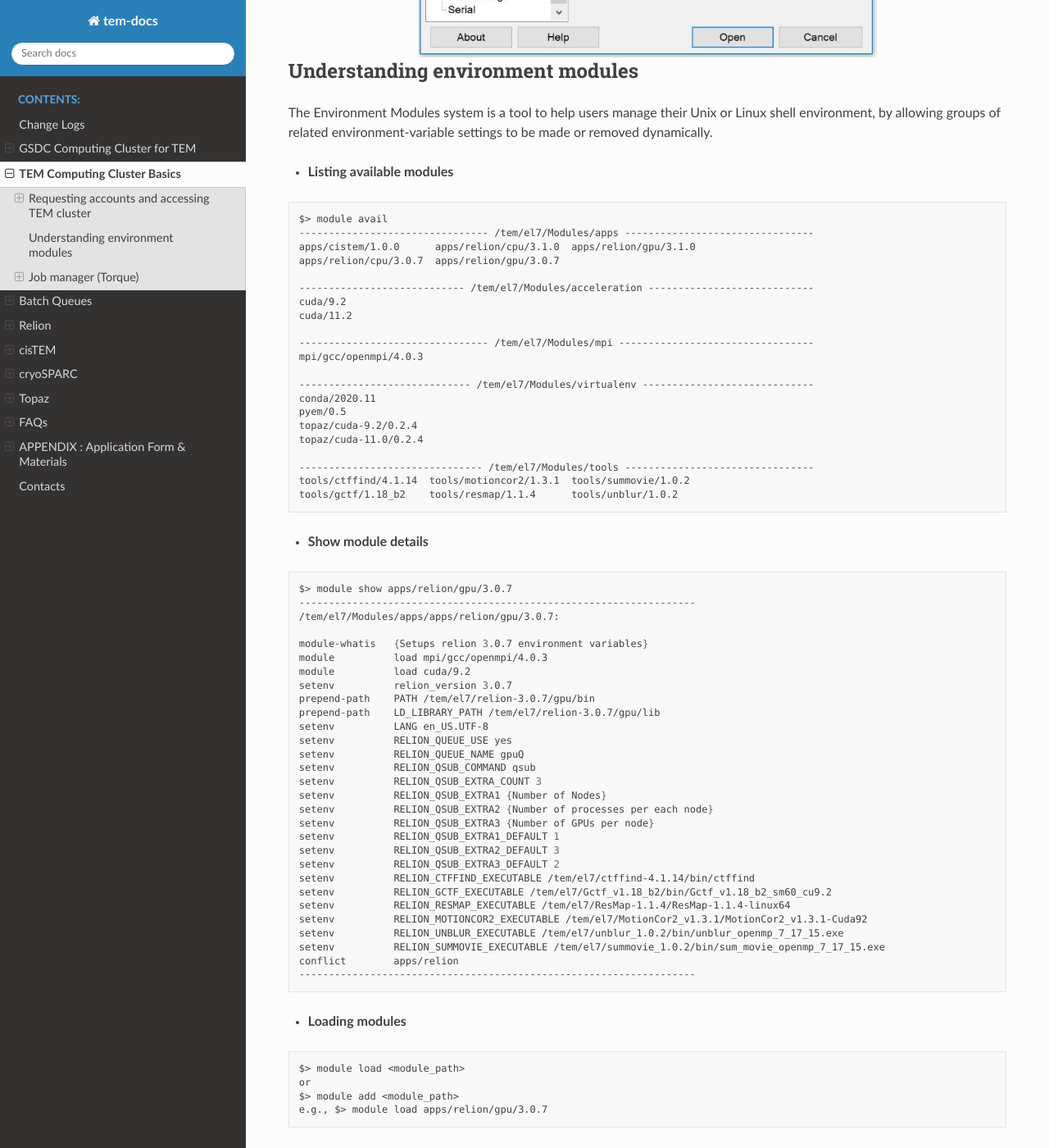
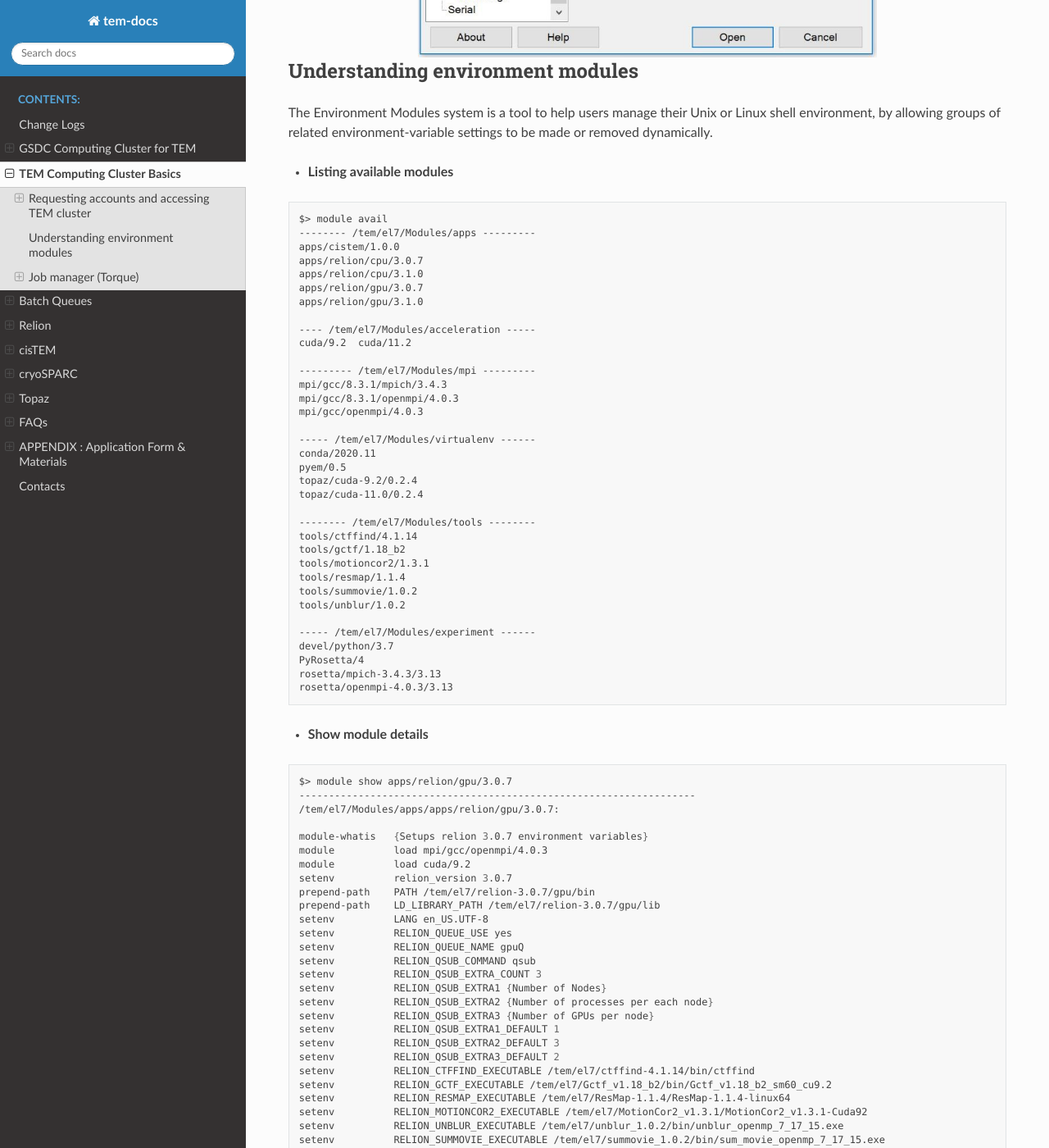
Before and after one commit to junglok/tem-docs, a Sphinx documentation site: the page built from docs/guide.rst, in a window 1280 px wide and 1400 px high, scrolled down 2576 px. Shown: the whole window at 82% size. Built offline with Sphinx 7.4.7 and the Read the Docs theme 2.0.0, drawn with Linux system fonts in a browser that asks for light colours.

```diff
--- a/docs/guide.rst
+++ b/docs/guide.rst
@@ -55,26 +55,40 @@ The Environment Modules system is a tool to help users manage their Unix or Linu
 .. code-block:: bash
 
   $> module avail
-  -------------------------------- /tem/el7/Modules/apps --------------------------------
-  apps/cistem/1.0.0      apps/relion/cpu/3.1.0  apps/relion/gpu/3.1.0
-  apps/relion/cpu/3.0.7  apps/relion/gpu/3.0.7
+  -------- /tem/el7/Modules/apps ---------
+  apps/cistem/1.0.0
+  apps/relion/cpu/3.0.7
+  apps/relion/cpu/3.1.0
+  apps/relion/gpu/3.0.7
+  apps/relion/gpu/3.1.0
 
-  ---------------------------- /tem/el7/Modules/acceleration ----------------------------
-  cuda/9.2
-  cuda/11.2
+  ---- /tem/el7/Modules/acceleration -----
+  cuda/9.2  cuda/11.2
 
-  -------------------------------- /tem/el7/Modules/mpi ---------------------------------
+  --------- /tem/el7/Modules/mpi ---------
+  mpi/gcc/8.3.1/mpich/3.4.3
+  mpi/gcc/8.3.1/openmpi/4.0.3
   mpi/gcc/openmpi/4.0.3
 
-  ----------------------------- /tem/el7/Modules/virtualenv -----------------------------
+  ----- /tem/el7/Modules/virtualenv ------
   conda/2020.11
   pyem/0.5
   topaz/cuda-9.2/0.2.4
   topaz/cuda-11.0/0.2.4
 
-  ------------------------------- /tem/el7/Modules/tools --------------------------------
-  tools/ctffind/4.1.14  tools/motioncor2/1.3.1  tools/summovie/1.0.2
-  tools/gctf/1.18_b2    tools/resmap/1.1.4      tools/unblur/1.0.2
+  -------- /tem/el7/Modules/tools --------
+  tools/ctffind/4.1.14
+  tools/gctf/1.18_b2
+  tools/motioncor2/1.3.1
+  tools/resmap/1.1.4
+  tools/summovie/1.0.2
+  tools/unblur/1.0.2
+
+  ----- /tem/el7/Modules/experiment ------
+  devel/python/3.7
+  PyRosetta/4
+  rosetta/mpich-3.4.3/3.13
+  rosetta/openmpi-4.0.3/3.13
 
 
 * **Show module details**
```
Also changed, not shown: docs/newfarm.rst (+15 -8 lines).
